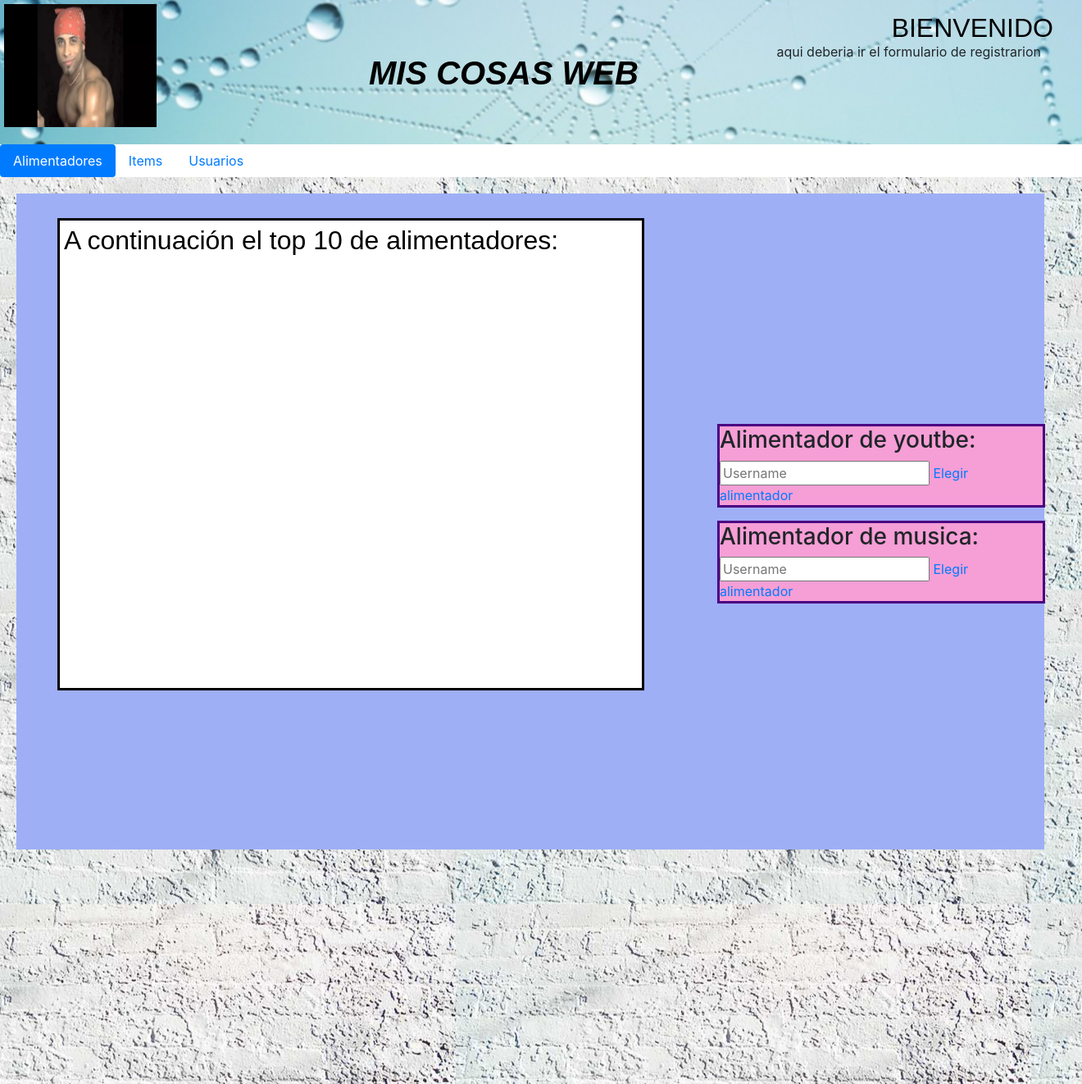
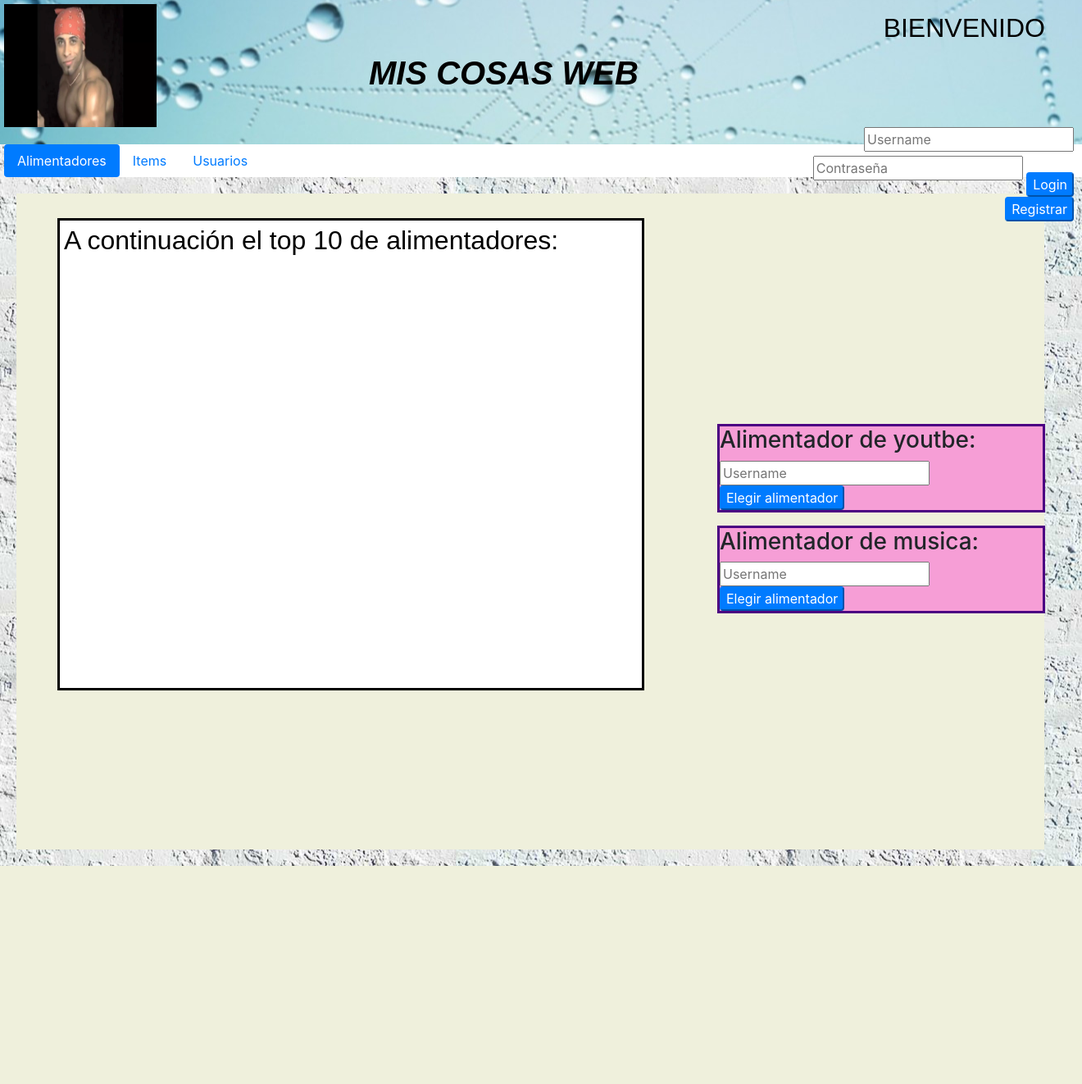
Before and after one commit to meridiaz/final-miscosas, a Django app: page / in a window 1320 px wide. Shown: the whole page at 82% size. After the commit the page ends 1056 px from the top, so only its background shows below. Run offline with Django 3.2, Linux system fonts and the light colour scheme; some libraries are stand-ins or nearby versions.

Commit message:
acabando formulario y registro de usuarios

```diff
--- a/proyecto/miscosas/static/miscosas/indexcss.css
+++ b/proyecto/miscosas/static/miscosas/indexcss.css
@@ -19,14 +19,14 @@
   padding: 5px;
   position: relative;
   text-align:left;
-  height: 100%;
+
   width: 400px;
   left: 850px;
   bottom:300px;
 
 }
 
-form{
+.contenido form{
   border-right: 3px solid indigo;
   border-left: 3px solid indigo;
   border-top: 3px solid indigo;
--- a/proyecto/miscosas/static/miscosas/micss.css
+++ b/proyecto/miscosas/static/miscosas/micss.css
@@ -24,7 +24,7 @@
 
 
 .cabecera h2{
-  right:30;
+  right:40;
   top:10;
 }
 
@@ -38,22 +38,29 @@
 
 .cabecera p{
   position: absolute;
-  right: 50;
+  right: 60;
 }
 
 .cabecera form{
   position: relative;
-  right:15
+  box-sizing: content-box;
+  padding: 5px;
+  text-align:right;
+  left: 900;
+  width: 400px;
 }
 
+
+
 .nav{
+    margin-left: 5;
    top:0px;
    background-color: white;
 }
 
 .contenido{
   box-sizing: content-box;
-  background-color: #9eaff6;
+  background-color: #eff0dc;
   height: 100%;
   width: 95%;
   margin:20;
@@ -61,4 +68,21 @@
 
 body{
   background: 90% url(fondo.jpg);
+  position: relative;
 }
+#id_password {
+    position: relative;
+    bottom: -40;
+}
+
+.cabecera button{
+  position: relative;
+  bottom: -20;
+}
+
+button{
+  background-color: #007bff;
+  color: #fff;
+  border-radius: .25rem;
+  border-color: #007bff;
+}
--- a/proyecto/miscosas/templates/miscosas/base.html
+++ b/proyecto/miscosas/templates/miscosas/base.html
@@ -22,9 +22,23 @@
         {% if user.is_authenticated %}
 
                <h2>{{user.username}}
-               <a href="/logout">Logout</a></h2>
+               <a href="/logout?recurso={{recurso_us}}">Logout</a></h2>
         {% else %}
-              <p>aqui deberia ir el formulario de registrarion</p>
+
+             <form method="POST" action="/login?recurso={{recurso_us}}">
+                {% csrf_token %}
+
+               <!-- <input class="textbox" type="text" name="referencia del formulario" placeholder="Username" autofocus="" autocapitalize="none" autocomplete="username" maxlength="150" required="" id="id_username">
+               <input class="textbox" type="password" name="referencia del formulario" placeholder="password" autocomplete="current-password" required="" id="id_password"> -->
+                <!-- <p><label for="id_username">Username:</label> <input type="text" name="username" autofocus="" autocapitalize="none" autocomplete="username" maxlength="150" required="" id="id_username"></p>
+                <p><label for="id_password">Password:</label> <input type="password" name="password" autocomplete="current-password" required="" id="id_password"></p> -->
+                <input class="textbox" type="text" name="username" placeholder="Username" style = "margin-bottom: 5">
+                <input class="textbox" type="password" name="password" placeholder="Contraseña">
+                <input class="textbox" type="hidden" name="recurso" value={{recurso_us}}>
+                <button type="submit" name ="action" value="Login">Login</button>
+                <button type="submit" name="action" value="Registrar">Registrar</button>
+
+            </form>
 
         {% endif %}
     </div>
--- a/proyecto/miscosas/templates/miscosas/index.html
+++ b/proyecto/miscosas/templates/miscosas/index.html
@@ -12,13 +12,15 @@
         <!--<h2>A continuación formularios de alimentadores:</h2>-->
         <form method="POST" action="/">
           <h3>Alimentador de youtbe:</h3>
+          {% csrf_token %}
           <input class="textbox" type="text" name="referencia del formulario" placeholder="Username">
-          <a class="boton" href="registro">Elegir alimentador</a>
+          <button type="submit">Elegir alimentador</button>
         </form>
         <form method="POST" action="/">
           <h3>Alimentador de musica:</h3>
+          {% csrf_token %}
           <input class="textbox" type="text" name="referencia del formulario" placeholder="Username">
-          <a class="boton" href="registro">Elegir alimentador</a>
+          <button type="submit">Elegir alimentador</button>
         </form>
       </div>
         <!-- {% if objects_list %}
--- a/proyecto/miscosas/urls.py
+++ b/proyecto/miscosas/urls.py
@@ -1,8 +1,10 @@
 from django.urls import path
-
+from django.conf.urls import url
 from . import views
 
 urlpatterns = [
+
     path('logout', views.logout_view, name="logout_view"),
+    path('login', views.login_view, name="login_view"),
     path('', views.index, name="index"),
 ]
--- a/proyecto/miscosas/views.py
+++ b/proyecto/miscosas/views.py
@@ -8,7 +8,10 @@
 from django.utils import timezone
 from django.template import loader
 from django.contrib.auth.forms import AuthenticationForm
+from django.contrib.auth import login as do_login
 from django.contrib.auth import logout
+from django.contrib.auth import authenticate
+from .forms import RegistrationForm
 
 #from .forms import GrupoForm, MusicoForm, ConciertoForm
 #from .models import Grupo, Musico, Concierto
@@ -17,12 +20,45 @@
 
 def index(request):
     #lista = Concierto.objects.all()
-    form = AuthenticationForm(request)
-    context = {'form': form, 'user': request.user}
+    #form = AuthenticationForm(request)
+    #<!--"{% url 'login_view' recurso=recurso_us %}"> -->
+    context = {'user': request.user, 'recurso_us': '/'}
     print(request.user.is_authenticated)
     return render(request, 'miscosas/index.html', context)
 
 
 def logout_view(request):
     logout(request)
-    return redirect("/")
+    recurso_us = request.GET['recurso']
+    return redirect(recurso_us)
+
+
+def login_view(request):
+    if request.method == "POST":
+        recurso_us = request.GET['recurso']
+        action = request.POST['action']
+        request.POST =  request.POST.copy()
+        if action=="Registrar":
+            request.POST['password1'] = request.POST['password']
+            form = RegistrationForm(data=request.POST)
+        else:
+            # Añadimos los datos recibidos al formulario
+            form = AuthenticationForm(data=request.POST)
+        # Si el formulario es válido...
+        if form.is_valid():
+            if action=="Registrar":
+                user = form.save()
+            else:
+                # Recuperamos las credenciales validadas
+                username = form.cleaned_data['username']
+                password = form.cleaned_data['password']
+
+                # Verificamos las credenciales del usuario
+                user = authenticate(username=username, password=password)
+
+            # Si existe un usuario con ese nombre y contraseña, o se crea correctamente
+            if user is not None:
+                # Hacemos el login manualmente
+                do_login(request, user)
+
+    return redirect(recurso_us)
--- a/proyecto/proyecto/urls.py
+++ b/proyecto/proyecto/urls.py
@@ -15,10 +15,8 @@
 """
 from django.contrib import admin
 from django.urls import path, include
-from django.contrib.auth.views import LoginView as login
 
 urlpatterns = [
     path('', include('miscosas.urls')),
     path('admin/', admin.site.urls),
-    path('login', login.as_view()),
 ]
```
Also changed, not shown: proyecto/db.sqlite3.
